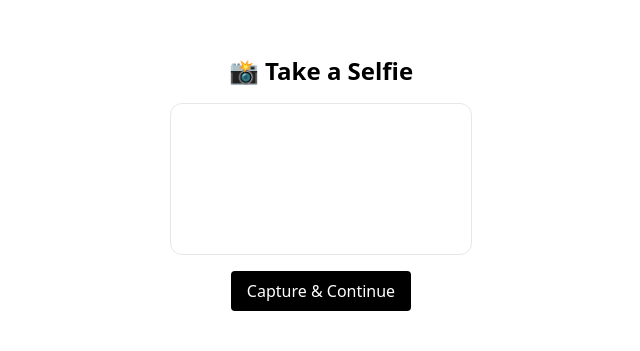
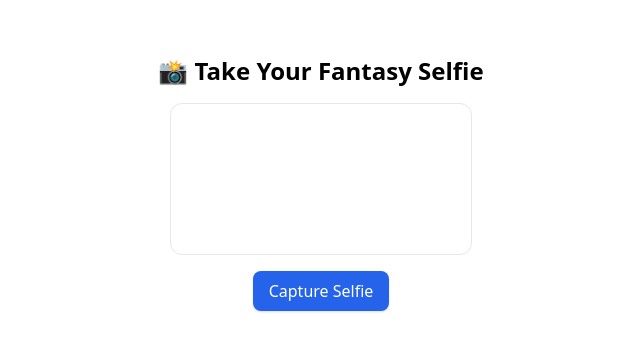
Before and after one commit to saifkazi25/IT129, a Next.js app: page /selfie in a window 1280 px wide. Shown: the part 217-568 px from the top of the page, without its empty margins (319-959 px from the left). Built offline with nearby package versions, Linux system fonts and the light colour scheme; no server answers.

Commit message:
Update page.tsx

```diff
--- a/app/selfie/page.tsx
+++ b/app/selfie/page.tsx
@@ -1,78 +1,67 @@
 'use client';
 
-import { useRef, useState } from 'react';
-import { useRouter, useSearchParams } from 'next/navigation';
+import { useRef, useState, Suspense } from 'react';
 import dynamic from 'next/dynamic';
+import { useSearchParams, useRouter } from 'next/navigation';
 
-// Import react-webcam dynamically to avoid SSR issues
-const Webcam = dynamic(() => import('react-webcam'), { ssr: false }) as any;
+// Dynamically import react-webcam with no SSR
+const Webcam = dynamic(() => import('react-webcam'), { ssr: false });
 
-export default function SelfiePage() {
+function SelfiePageContent() {
+  const webcamRef = useRef<any>(null);
+  const router = useRouter();
   const searchParams = useSearchParams();
-  const router = useRouter();
-  const webcamRef = useRef(null);
-  const [captured, setCaptured] = useState<string | null>(null);
+  const [image, setImage] = useState<string | null>(null);
 
-  const handleCapture = () => {
+  const capture = () => {
     if (webcamRef.current) {
-      const imageSrc = (webcamRef.current as any).getScreenshot();
-      if (imageSrc) {
-        setCaptured(imageSrc);
+      const screenshot = webcamRef.current.getScreenshot();
+      if (screenshot) {
+        setImage(screenshot);
+        // Prepare query string
+        const queryString = Array.from(searchParams.entries())
+          .map(([key, value]) => `${key}=${value}`)
+          .join('&');
 
-        // Collect all quiz answers from query params
-        const params: { [key: string]: string } = {};
-        for (let i = 0; i < 7; i++) {
-          params[`q${i}`] = searchParams.get(`q${i}`) || '';
-        }
-
-        // Send data to the backend API
-        fetch('/api/generate', {
-          method: 'POST',
-          headers: { 'Content-Type': 'application/json' },
-          body: JSON.stringify({
-            image: imageSrc,
-            ...params,
-          }),
-        })
-          .then(res => res.json())
-          .then(data => {
-            router.push(`/result?output=${encodeURIComponent(data.output)}`);
-          })
-          .catch(err => {
-            console.error('API error:', err);
-            alert('Something went wrong. Please try again.');
-          });
+        // Navigate to result page with image and query
+        router.push(`/result?image=${encodeURIComponent(screenshot)}&${queryString}`);
       }
     }
   };
 
   return (
-    <main className="flex flex-col items-center justify-center min-h-screen bg-white text-black p-4">
-      <h1 className="text-2xl font-bold mb-4">📸 Take a Selfie</h1>
+    <main className="flex min-h-screen flex-col items-center justify-center bg-white text-black p-4">
+      <h1 className="text-2xl font-bold mb-4">📸 Take Your Fantasy Selfie</h1>
 
-      <div>
       <Webcam
+        ref={webcamRef}
         audio={false}
-          ref={webcamRef}
         screenshotFormat="image/jpeg"
         className="rounded-xl border mb-4"
         videoConstraints={{ facingMode: 'user' }}
       />
-      </div>
 
       <button
-        onClick={handleCapture}
-        className="bg-black text-white px-4 py-2 rounded hover:bg-gray-800"
+        onClick={capture}
+        className="px-4 py-2 bg-blue-600 text-white rounded-lg shadow hover:bg-blue-700 transition"
       >
-        Capture & Continue
+        Capture Selfie
       </button>
 
-      {captured && (
-        <div className="mt-6">
-          <p className="text-lg mb-2">Preview:</p>
-          <img src={captured} alt="Captured selfie" className="rounded-xl w-64 border" />
+      {image && (
+        <div className="mt-4">
+          <p className="text-lg font-semibold">Preview:</p>
+          <img src={image} alt="Selfie Preview" className="mt-2 rounded-lg border" />
         </div>
       )}
     </main>
   );
 }
+
+export default function SelfiePage() {
+  return (
+    <Suspense fallback={<div className="text-center p-10">Loading...</div>}>
+      <SelfiePageContent />
+    </Suspense>
+  );
+}
```
Lines whose indentation alone changed are shown as unchanged.
